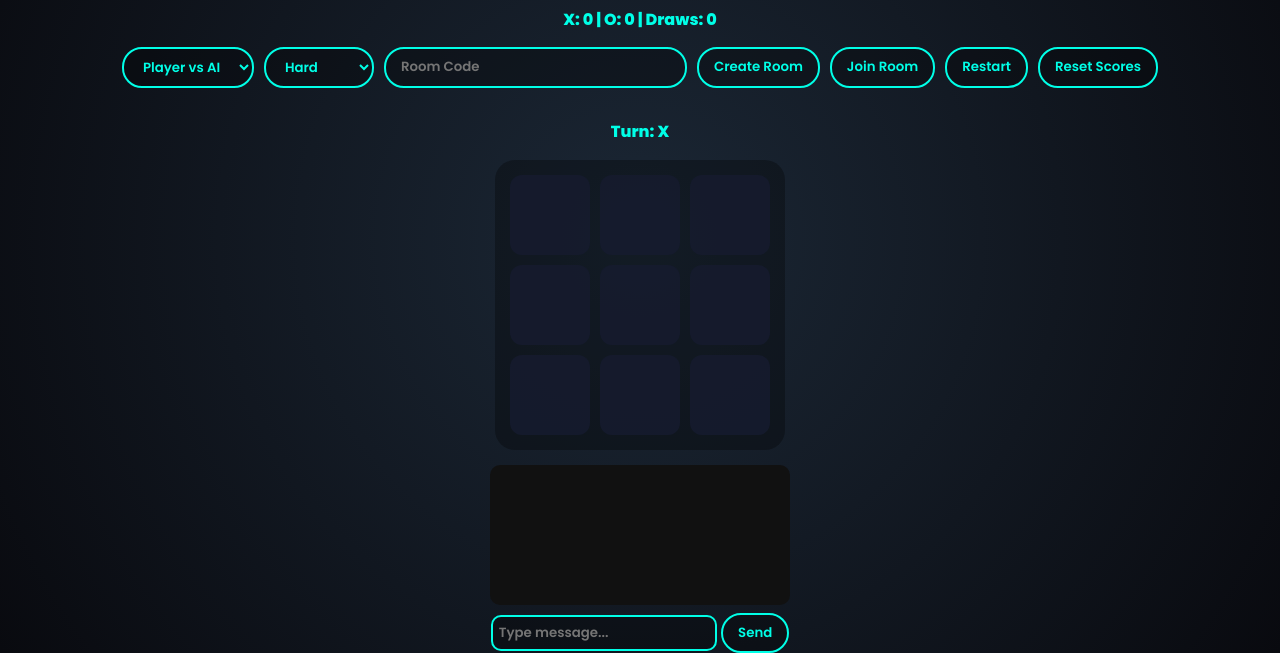
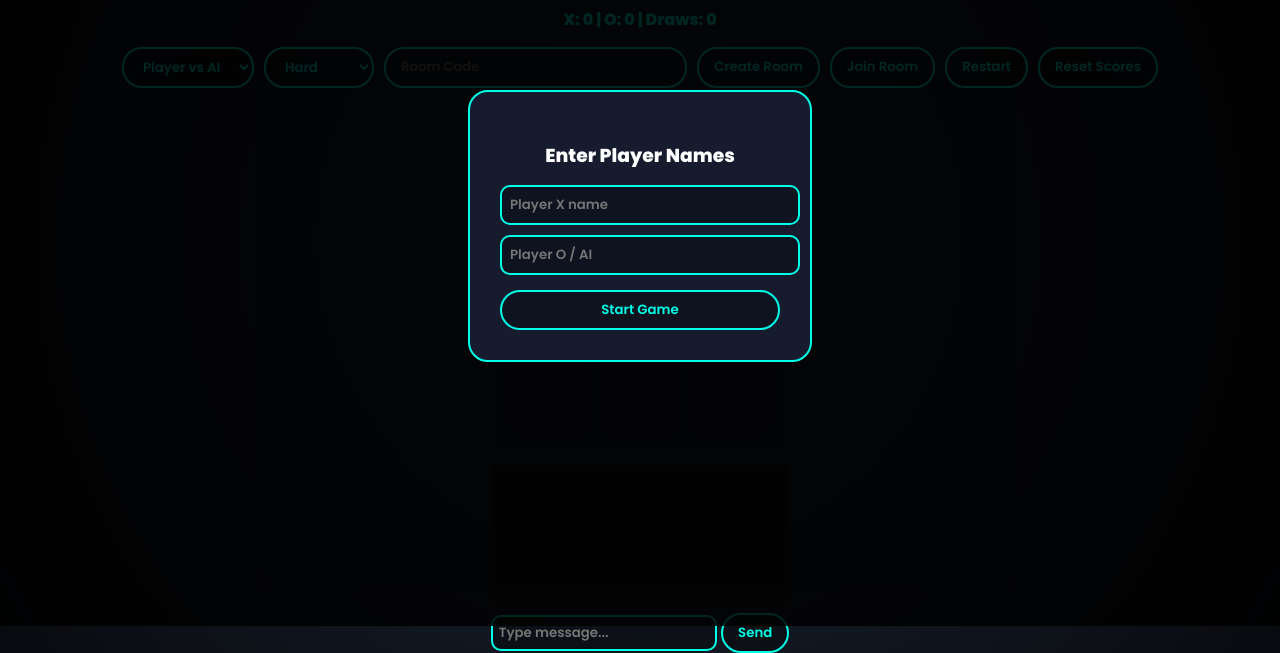
Before and after one commit to Jeffrin-Singh/XO-Neon-Game, a plain HTML site: page index.html in a window 1280 px wide. Shown: the part 174-827 px from the top of the page. Drawn offline with Linux system fonts and the light colour scheme.

Commit message:
namev2 upload of XO Neon Game

```diff
--- a/index.html
+++ b/index.html
@@ -167,6 +167,35 @@ button:hover, select:hover {
     <input id="playerX" class="player-input" value="Player X" oninput="updateScoreboard()">
     <input id="playerO" class="player-input" value="Player O" oninput="updateScoreboard()">
 </div>
+<!-- NAME MODAL -->
+<div id="nameModal" style="
+    position:fixed;
+    inset:0;
+    background:rgba(0,0,0,0.85);
+    display:flex;
+    align-items:center;
+    justify-content:center;
+    z-index:999;
+">
+  <div style="
+      background:#161b2e;
+      padding:30px;
+      border-radius:20px;
+      width:280px;
+      border:2px solid #00ffe7;
+  ">
+    <h3 style="margin-bottom:15px;color:#fff;">Enter Player Names</h3>
+
+    <input id="nameX" placeholder="Player X name"
+      style="width:100%;margin-bottom:10px;padding:8px;border-radius:10px;">
+
+    <input id="nameO" placeholder="Player O / AI"
+      style="width:100%;margin-bottom:15px;padding:8px;border-radius:10px;">
+
+    <button onclick="saveNames()" style="width:100%">Start Game</button>
+  </div>
+</div>
+
 
 <div id="scoreboard">X: 0 | O: 0 | Draws: 0</div>
 
--- a/static/script.js
+++ b/static/script.js
@@ -4,6 +4,11 @@
 let roomCode = null;
 let playerSymbol = null;
 let multiplayer = false;
+let playerNames = {
+    X: localStorage.getItem("playerXName") || "",
+    O: localStorage.getItem("playerOName") || ""
+};
+
 
 let scores = JSON.parse(localStorage.getItem("xoScores")) || {
     X: 0,
@@ -61,6 +66,42 @@ function checkWinner(player) {
 function getWinningPattern(player) {
     return wins.find(p => p.every(i => board[i] === player));
 }
+
+function saveNames() {
+    const x = document.getElementById("nameX").value.trim() || "Player X";
+    const o = document.getElementById("nameO").value.trim() || "Player O";
+
+    playerNames.X = x;
+    playerNames.O = o;
+
+    localStorage.setItem("playerXName", x);
+    localStorage.setItem("playerOName", o);
+
+    // Update visible inputs
+    document.getElementById("playerX").value = x;
+    document.getElementById("playerO").value = o;
+
+    document.getElementById("nameModal").style.display = "none";
+    updateScoreboard();
+}
+
+function getPlayerName(symbol) {
+    return playerNames[symbol] || `Player ${symbol}`;
+}
+
+window.addEventListener("load", () => {
+    const modal = document.getElementById("nameModal");
+
+    if (!playerNames.X || !playerNames.O) {
+        modal.style.display = "flex";
+    } else {
+        modal.style.display = "none";
+        document.getElementById("playerX").value = playerNames.X;
+        document.getElementById("playerO").value = playerNames.O;
+        updateScoreboard();
+    }
+});
+
 
 function isDraw() {
     return !board.includes(" ");
@@ -231,14 +272,14 @@ function listenRoom(){
     if (winX) {
         const nameX = getPlayerName("X");
         renderBoard(winX);
-        showPopup(`🏆 ${nameX} (X) Wins!`, "X");
+        showPopup(`🏆 ${getPlayerName("X")} (X) Wins!`, "X");
         return;
     }
 
     if (winO) {
         const nameO = getPlayerName("O");
         renderBoard(winO);
-        showPopup(`🏆 ${nameO} (O) Wins!`, "O");
+        showPopup(`🏆 ${getPlayerName("X")} (O) Wins!`, "O");
         return;
     }
 
```
